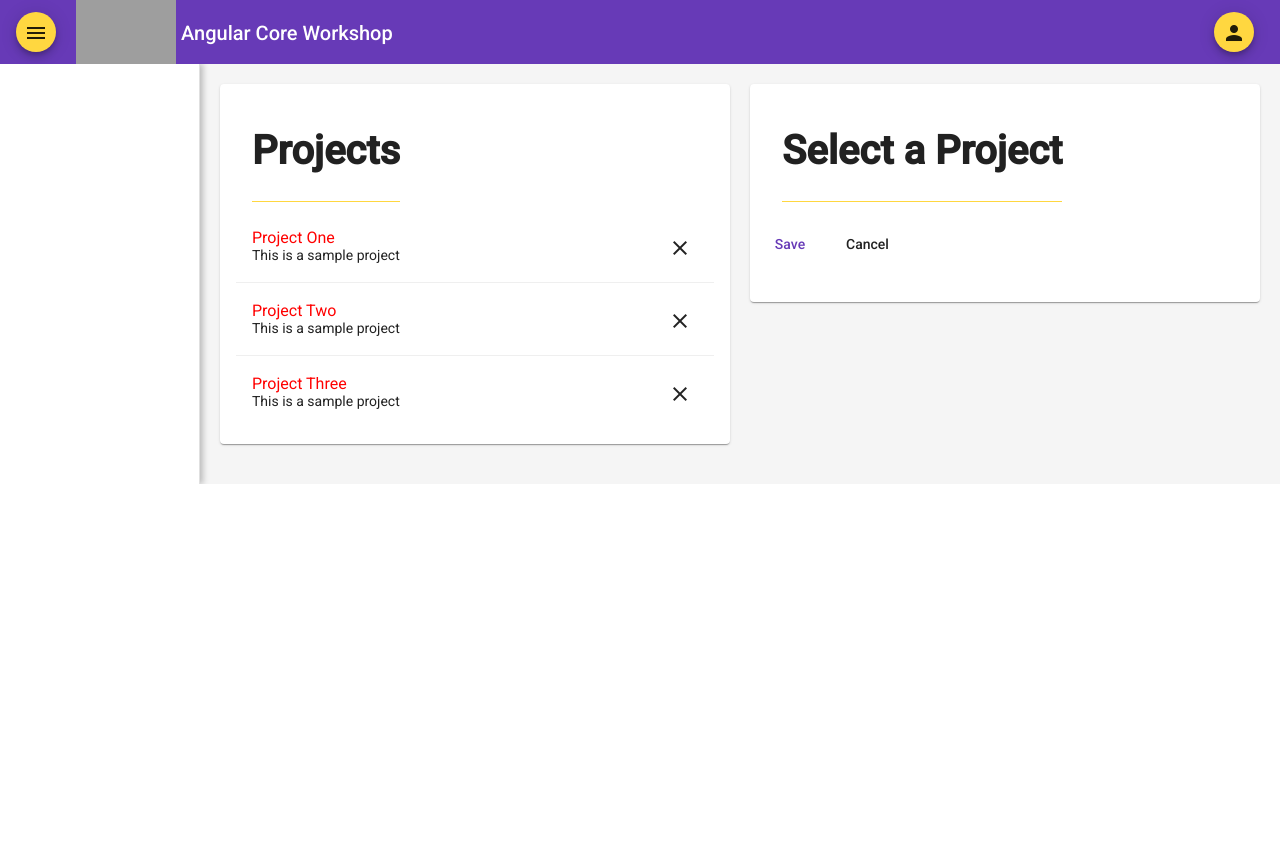
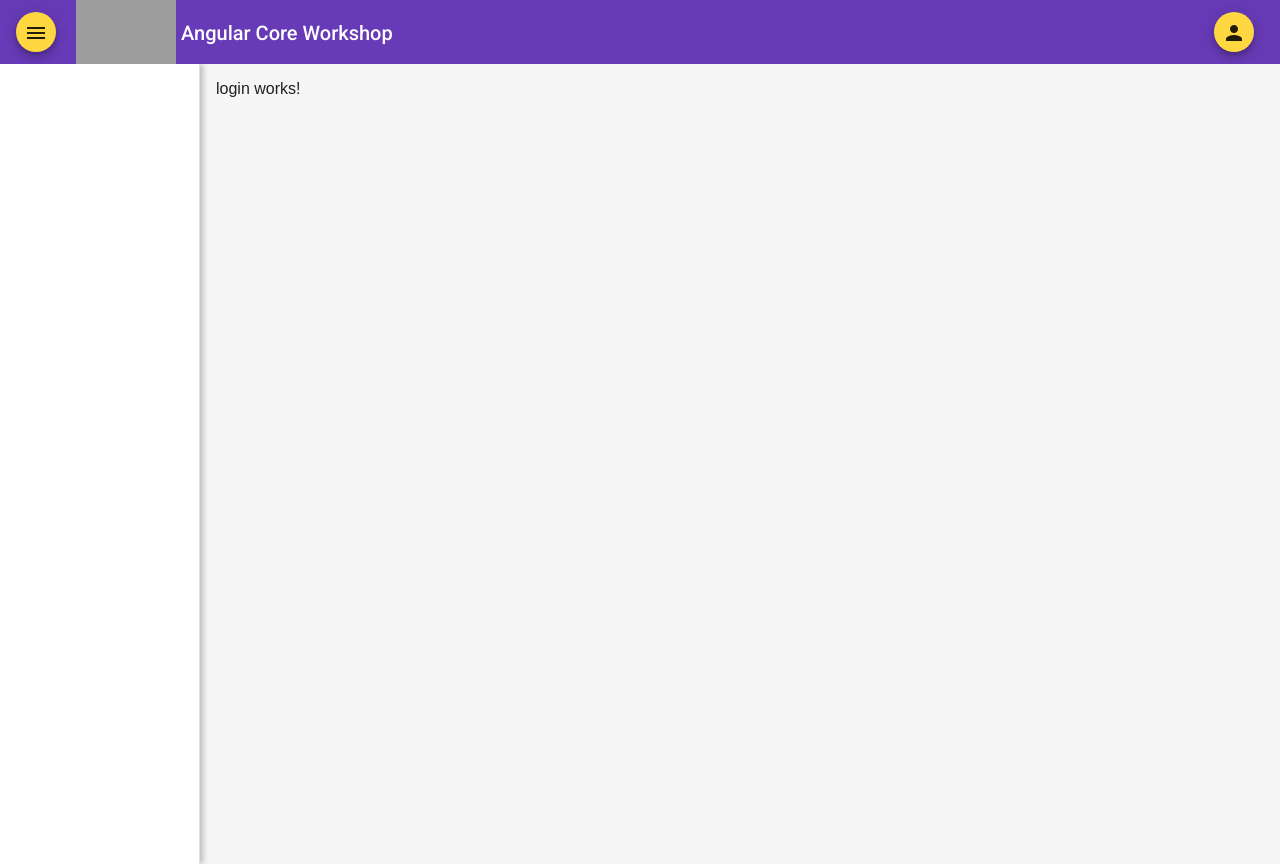
Before and after one commit to Harkindey/Angular-Core, an Angular app: page / in a window 1280 px wide. Before the commit the page ends 800 px from the top, so only its background shows below. Built offline with nearby package versions, Linux system fonts and the light colour scheme; grey boxes are pictures that could not be loaded; what @nrwl/angular would draw is missing.

Commit message:
Login Component Routing

```diff
--- a/apps/dashboard/src/app/app-routing.module.ts
+++ b/apps/dashboard/src/app/app-routing.module.ts
@@ -1,7 +1,11 @@
 import { NgModule } from '@angular/core';
 import { Routes, RouterModule } from '@angular/router';
+import { LoginComponent } from '@workshop/ui-login';
 
-const routes: Routes = [];
+const routes: Routes = [
+	{ path: '', component: LoginComponent },
+	{ path: '**', redirectTo: '', pathMatch: 'full' }
+];
 
 @NgModule({
 	imports: [RouterModule.forRoot(routes)],
--- a/apps/dashboard/src/app/app.component.html
+++ b/apps/dashboard/src/app/app.component.html
@@ -29,7 +29,6 @@
 	</mat-sidenav>
 
 	<div class="app-content">
-		<app-projects></app-projects>
 		<router-outlet></router-outlet>
 	</div>
 </mat-sidenav-container>
--- a/apps/dashboard/src/app/app.component.scss
+++ b/apps/dashboard/src/app/app.component.scss
@@ -132,3 +132,7 @@ summary {
   width: 16px;
   margin-right: 4px;
 }
+
+.mat-drawer-container {
+  height: 100%;
+}
--- a/apps/dashboard/src/app/app.module.ts
+++ b/apps/dashboard/src/app/app.module.ts
@@ -9,6 +9,7 @@ import { HomeModule } from './home/home.module';
 import { ProjectsModule } from './projects/projects.module';
 import { CustomersModule } from './customers/customers.module';
 import { AppRoutingModule } from './app-routing.module';
+import { UiLoginModule } from '@workshop/ui-login';
 
 @NgModule({
 	declarations: [AppComponent],
@@ -20,7 +21,8 @@ import { AppRoutingModule } from './app-routing.module';
 		AppRoutingModule,
 		HomeModule,
 		ProjectsModule,
-		CustomersModule
+		CustomersModule,
+		UiLoginModule
 	],
 	providers: [],
 	bootstrap: [AppComponent]
--- a/libs/ui-login/src/index.ts
+++ b/libs/ui-login/src/index.ts
@@ -1 +1,2 @@
-export * from './lib/ui-login.module';
+export { LoginComponent } from './lib/login/login.component';
+export { UiLoginModule } from './lib/ui-login.module';
--- /dev/null
+++ b/libs/ui-login/src/lib/login/login.component.html
@@ -0,0 +1 @@
+<p>login works!</p>
--- /dev/null
+++ b/libs/ui-login/src/lib/login/login.component.ts
@@ -0,0 +1,15 @@
+import { Component, OnInit } from '@angular/core';
+
+@Component({
+  selector: 'ui-login',
+  templateUrl: './login.component.html',
+  styleUrls: ['./login.component.scss']
+})
+export class LoginComponent implements OnInit {
+
+  constructor() { }
+
+  ngOnInit(): void {
+  }
+
+}
--- a/libs/ui-login/src/lib/ui-login.module.ts
+++ b/libs/ui-login/src/lib/ui-login.module.ts
@@ -1,7 +1,10 @@
 import { NgModule } from '@angular/core';
 import { CommonModule } from '@angular/common';
+import { LoginComponent } from './login/login.component';
 
 @NgModule({
-	imports: [CommonModule]
+	imports: [CommonModule],
+	declarations: [LoginComponent],
+	exports: [LoginComponent]
 })
 export class UiLoginModule {}
```
Also changed, not shown: libs/ui-login/src/lib/login/login.component.scss (added), 1 other file (tests, documents, lock files or other folders).
